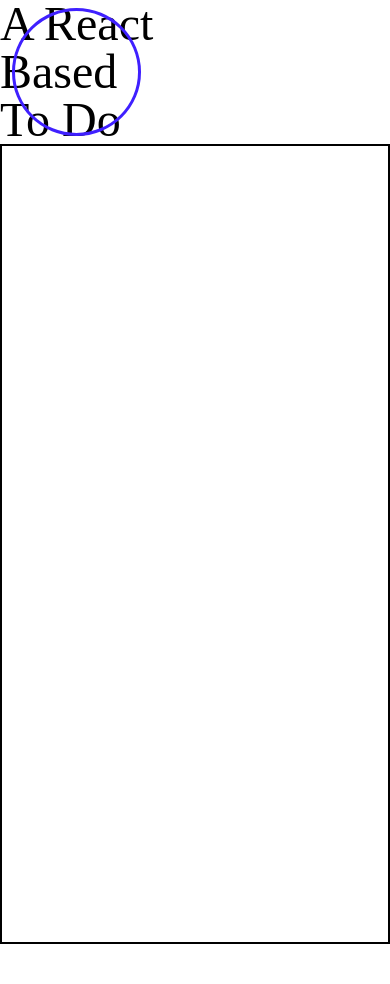
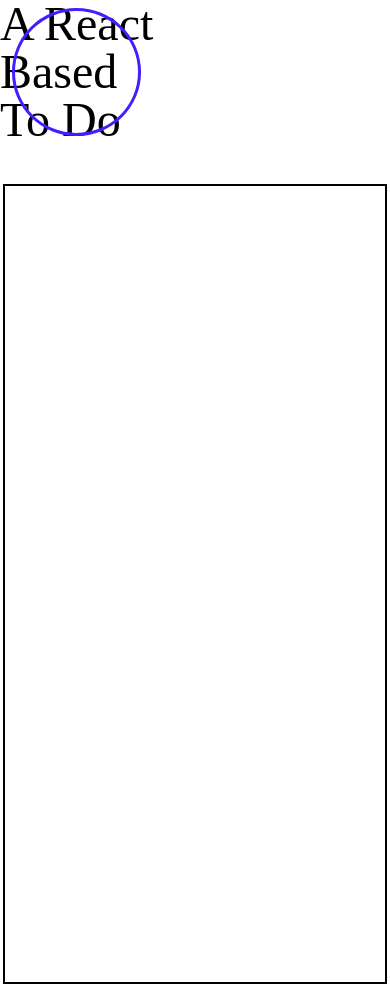
Before and after one commit to todelusion/React-todolist, a React (Vite) app: page / in a window 390 px wide. Before the commit the page ends 944 px from the top, so only its background shows below. Built offline with nearby package versions, Linux system fonts and the light colour scheme; a web font is replaced by a local one.

Commit message:
f/add UI_rectangle

```diff
--- a/src/tailwind.css
+++ b/src/tailwind.css
@@ -23,7 +23,7 @@
     @apply before:absolute before:-top-10 before:-bottom-10 before:left-3 before:right-3 before:rounded-[100%] before:border-[3px] before:border-primary before:content-[''];
   }
   .RectangleContainer {
-    @apply relative h-[800px] w-full max-w-3xl border-2 border-black bg-white;
+    @apply relative h-[800px] w-full max-w-sm md:max-w-2xl lg:max-w-3xl border-2 border-black bg-white;
   }
   .hover-RectangleContainer {
     @apply duration-150 hover:-mt-5 hover:-ml-5 hover:border-2;
--- a/src/views/Todolist.jsx
+++ b/src/views/Todolist.jsx
@@ -12,7 +12,7 @@
           <span className="OvalContainer OvalSelf"></span>
           Do
         </h1>
-        <h1 className="-z-10 w-max justify-between font-dela text-5xl md:hidden">
+        <h1 className="-z-10 mb-10 w-max justify-between font-dela text-5xl md:hidden">
           A React
           <span className="m-OvalContainer m-OvalSelf">Based</span>
           To Do
```
